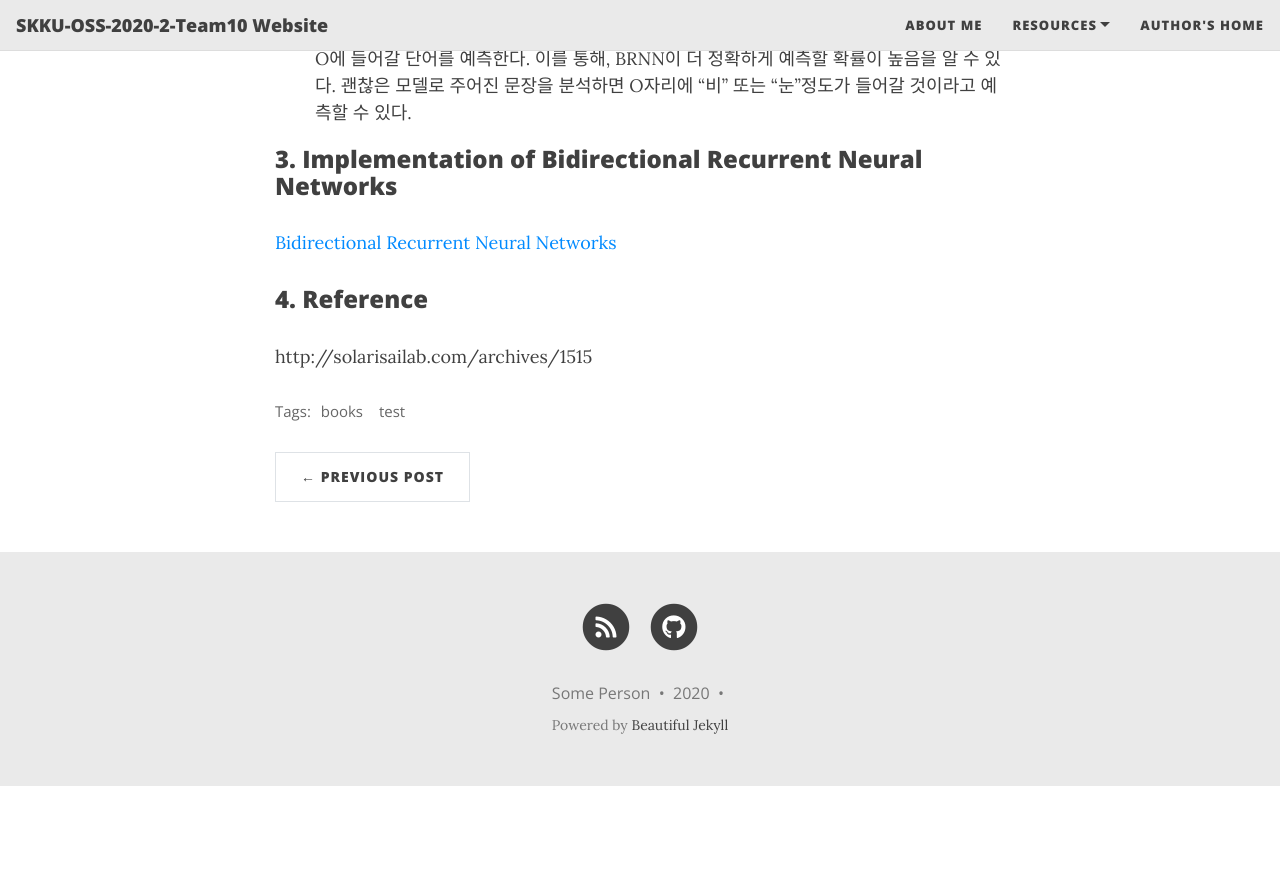
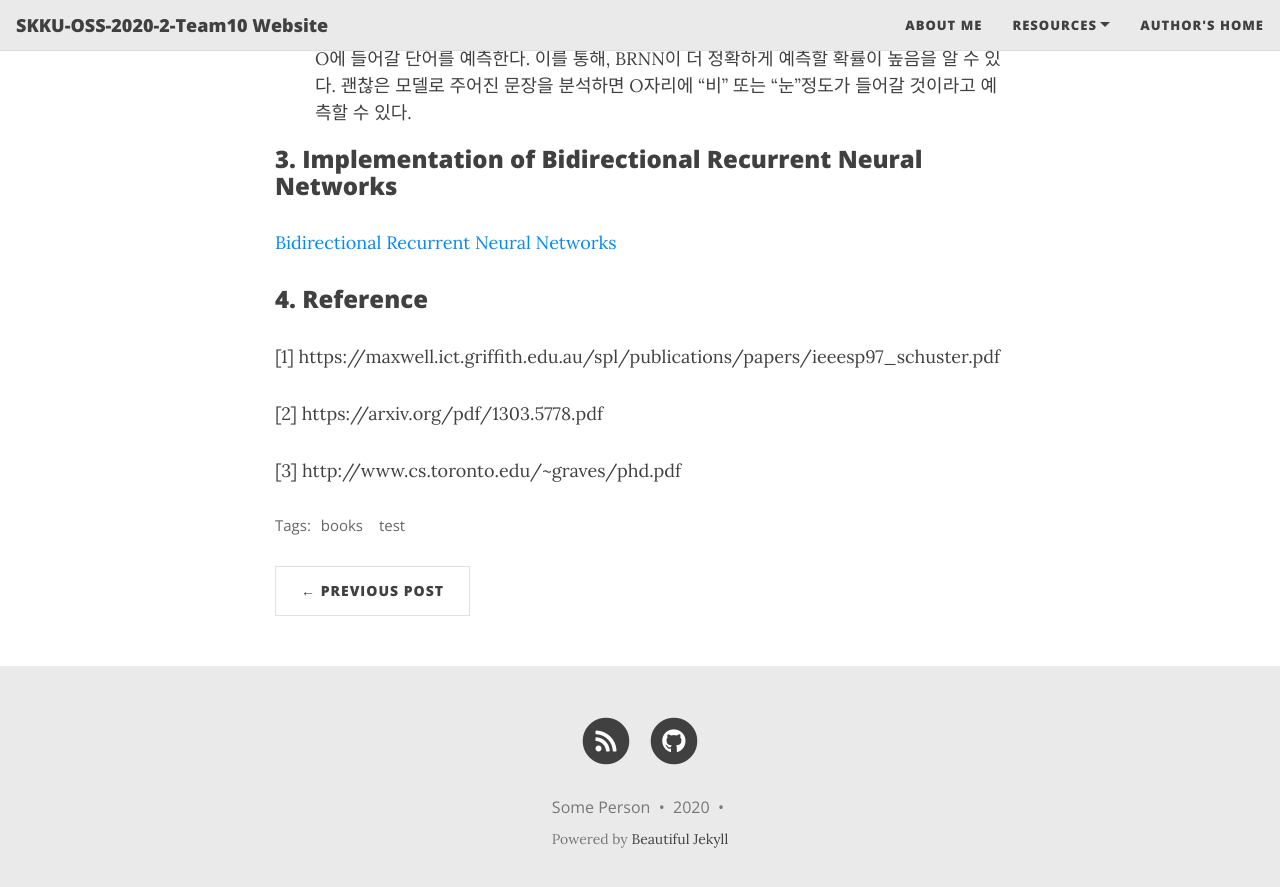
Before and after one commit to 20-2-SKKU-OSS/2020-2-OSS-10, a Jekyll site: the page built from _posts/2020-11-29-BRNNs.md, in a window 1280 px wide and 900 px high, scrolled down 2707 px. Shown: the top 887 px of the window. Built offline with Jekyll 4.4.1, drawn with Linux system fonts in a browser that asks for light colours; nearby versions of some CDN libraries; before the commit the page ends 3493 px from its top, so only the background shows below that.

Commit message:
reference changed

```diff
--- a/_posts/2020-11-29-BRNNs.md
+++ b/_posts/2020-11-29-BRNNs.md
@@ -35,4 +35,8 @@ BRNN를 학습하기 위해 RNN(Recurrent Neural Networks)에 대한 기본 지
 
 ### 4. Reference
 
-http://solarisailab.com/archives/1515
+[1] https://maxwell.ict.griffith.edu.au/spl/publications/papers/ieeesp97_schuster.pdf
+
+[2] https://arxiv.org/pdf/1303.5778.pdf
+
+[3] http://www.cs.toronto.edu/~graves/phd.pdf
```
